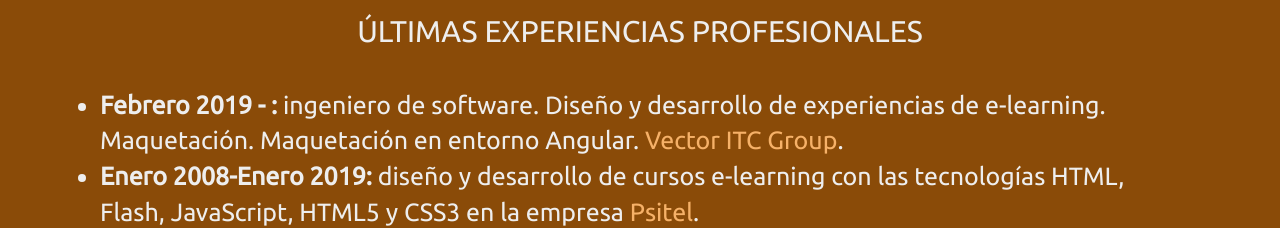
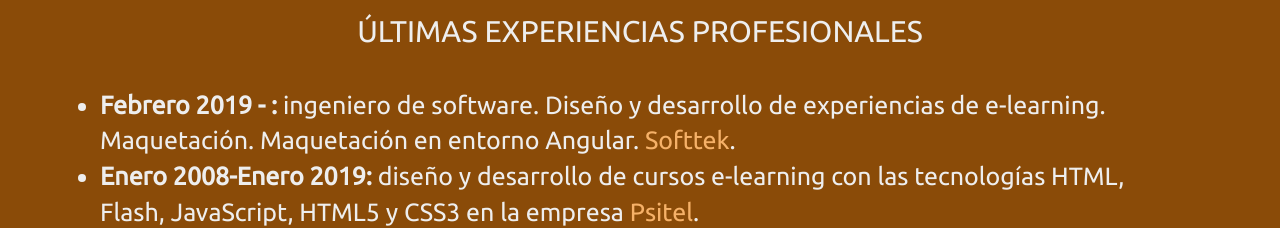
Before and after one commit to sergiodiezdepedro/curriculo, a plain HTML site: page index.html in a window 1280 px wide. Shown: the part 2700-2928 px from the top of the page. Drawn offline with nearby package versions, Linux system fonts and the light colour scheme.

Commit message:
Cambio en última experiencia laboral. Vector -> Sofftek

```diff
--- a/index.html
+++ b/index.html
@@ -117,7 +117,7 @@
             <ul>
                 <li>
                     <strong>Febrero 2019 - :</strong> ingeniero de software. Diseño y desarrollo de experiencias de
-                    e-learning. Maquetación. Maquetación en entorno Angular. <a href="https://www.vectoritcgroup.com/">Vector ITC Group</a>.
+                    e-learning. Maquetación. Maquetación en entorno Angular. <a href="https://www.softtek.com/">Softtek</a>.
                 </li>
                 <li>
                     <strong>Enero 2008-Enero 2019:</strong> diseño y desarrollo de cursos e-learning con las
```
